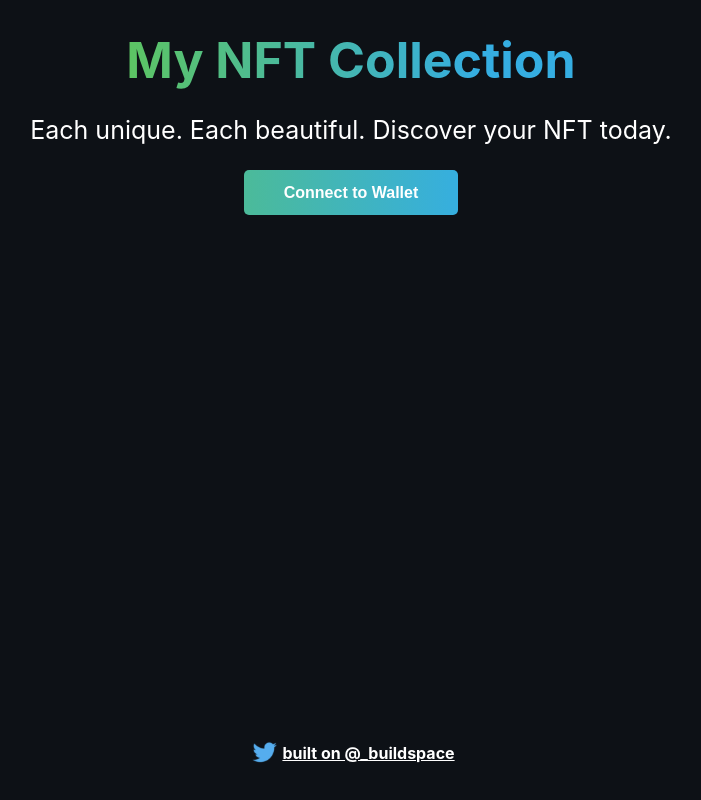
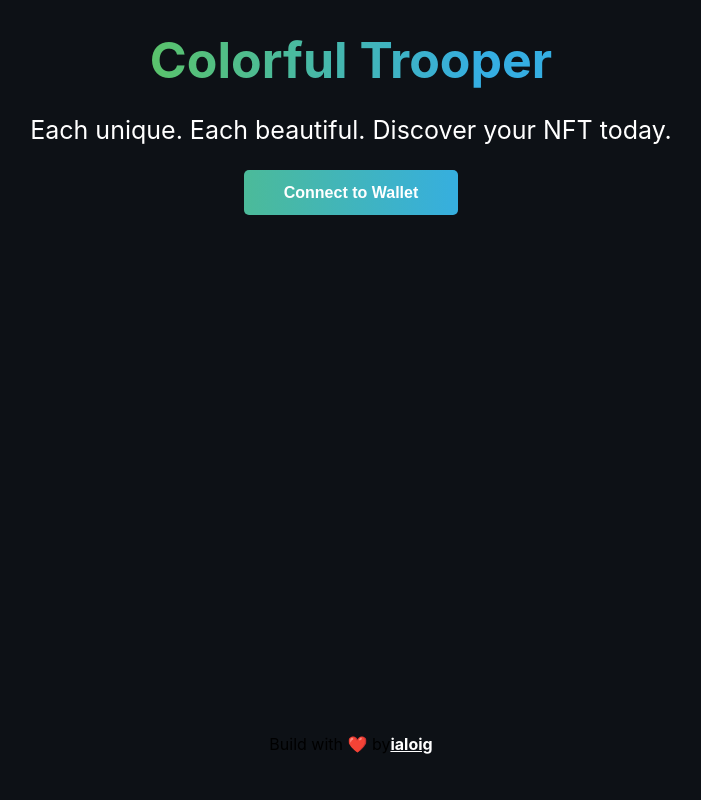
Before and after one commit to ialoig/react-nft-colorfultrooper-ui, a React (Create React App) app: page / in a window 1280 px wide. Shown: the whole page, without its empty margins (289-990 px from the left). Built offline with nearby package versions, Linux system fonts and the light colour scheme.

Commit message:
Changed title & links

```diff
--- a/src/App.js
+++ b/src/App.js
@@ -3,8 +3,7 @@ import twitterLogo from './assets/twitter-logo.svg';
 import React from "react";
 
 // Constants
-const TWITTER_HANDLE = '_buildspace';
-const TWITTER_LINK = `https://twitter.com/${TWITTER_HANDLE}`;
+const GITHUB_LINK = "https://github.com/ialoig";
 const OPENSEA_LINK = '';
 const TOTAL_MINT_COUNT = 50;
 
@@ -20,20 +19,20 @@ const App = () => {
     <div className="App">
       <div className="container">
         <div className="header-container">
-          <p className="header gradient-text">My NFT Collection</p>
+          <p className="header gradient-text">Colorful Trooper</p>
           <p className="sub-text">
             Each unique. Each beautiful. Discover your NFT today.
           </p>
           {renderNotConnectedContainer()}
         </div>
         <div className="footer-container">
-          <img alt="Twitter Logo" className="twitter-logo" src={twitterLogo} />
+          <p>Build with ❤️ by
           <a
             className="footer-text"
-            href={TWITTER_LINK}
+            href={GITHUB_LINK}
             target="_blank"
             rel="noreferrer"
-          >{`built on @${TWITTER_HANDLE}`}</a>
+          >ialoig</a></p>
         </div>
       </div>
     </div>
```
